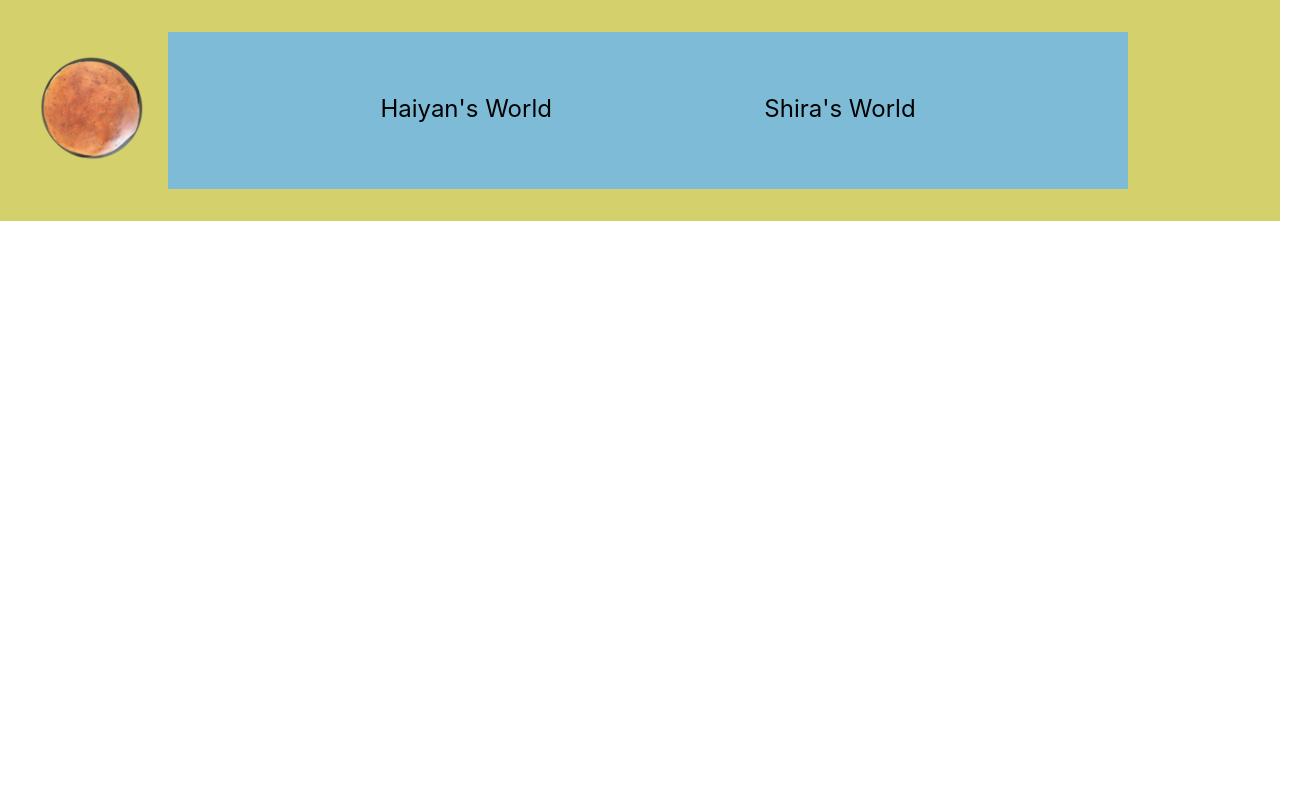
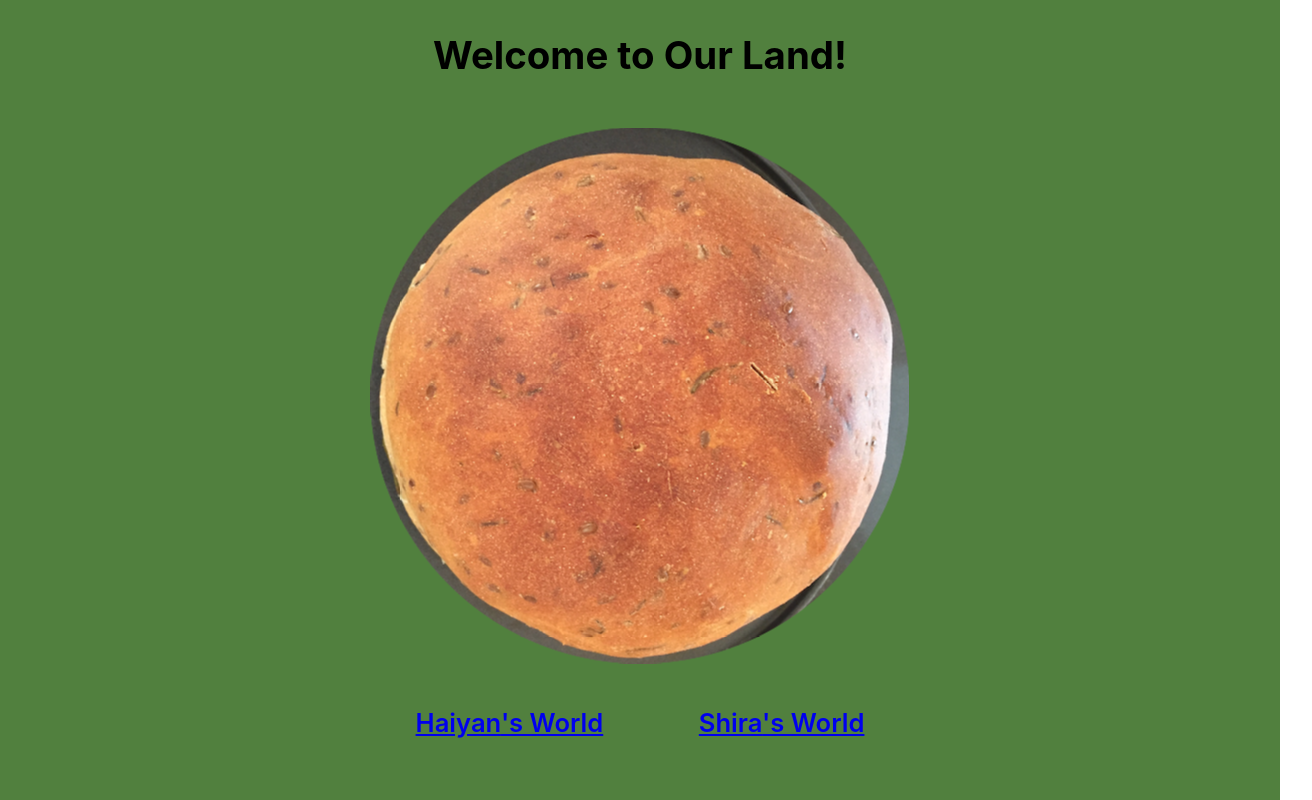
Before and after one commit to yhygh/haiyanland, a React (Create React App) app: page / in a window 1280 px wide. Shown: the whole page, 1312 px wide, since content can reach past the window. Built offline with nearby package versions, Linux system fonts and the light colour scheme.

Commit message:
1. Added routing from the home page
2. Initial responsive formatting of home page

```diff
--- a/package.json
+++ b/package.json
@@ -8,6 +8,7 @@
     "@testing-library/user-event": "^7.2.1",
     "react": "^16.13.1",
     "react-dom": "^16.13.1",
+    "react-router-dom": "^5.1.2",
     "react-scripts": "3.4.1"
   },
   "scripts": {
--- a/src/App.css
+++ b/src/App.css
@@ -1,9 +1,16 @@
+img, embed,
+object, video {
+  max-width: 100%;
+}
+
 .App {
+  position: absolute;
+  width: 100%;
   text-align: center;
   background-color: #d4d16d;
 }
 
-.App-logo {
+/*.App-logo {
   height: 40vmin;
   pointer-events: none;
 }
@@ -36,4 +43,4 @@
   to {
     transform: rotate(360deg);
   }
-}
+}*/
--- a/src/App.js
+++ b/src/App.js
@@ -1,9 +1,13 @@
 import React from 'react';
-import logo from './logo.svg';
+// import logo from './logo.svg';
 import './App.css';
 
-import Top from './Top';
 
+import { BrowserRouter, Route, Switch } from 'react-router-dom';
+
+import Home from './Home';
+import Haiyan from './Haiyan';
+import Shira from './Shira';
 
 /*
         <header className="App-header">
@@ -22,13 +26,21 @@ import Top from './Top';
         </header>
 */
 
+        // <Top />
+
 // Rewrite the function in a class
 class App extends React.Component {
   render(){
     return (
       <div className="App">
-        <Top />
-
+        <BrowserRouter>
+          <Switch>
+            <Route path='/' exact component={Home} />
+            <Route path='/haiyan' exact component={Haiyan} />
+            <Route path='/shira' exact component={Shira} />
+            <Route path='/' render={ () => <div>404</div>} />
+          </Switch>
+        </BrowserRouter>
       </div>
     );
   }
--- /dev/null
+++ b/src/Home.css
@@ -0,0 +1,79 @@
+.Home-container {
+  position: absolute;
+  background-color: #51803e;
+  min-height: 100vh;
+  min-width: 100vw;
+}
+
+.Home-title {
+  font-size: 5vw;
+  margin-top: 2rem;
+  margin-bottom: 6vh;
+  font-weight: bold
+}
+
+.Home-bread-img {
+	top: 2vh;
+	max-width: 50%;
+    max-height: 50%;
+}
+
+ul#home-personitem {
+	list-style-type: none;
+	display: flex;
+	justify-content: space-evenly;
+	padding-inline-start: 0px;
+}
+
+ul#home-personitem li{
+    padding: 1.375rem 0;
+    font-size: 4vw;
+    font-weight: 600;
+}
+
+@media screen and (max-width: 400px) {
+  ul#home-personitem {
+	display: block;
+	list-style-type: none;
+  }
+
+  ul#home-personitem li{
+	font-size: 5vw;
+  }
+
+}
+
+@media screen and (min-width: 700px) {
+	.Home-title {
+		font-size: 3vw;
+	}
+
+	.home-bread-img {
+	    max-height: 350px;
+	}
+
+	ul#home-personitem {
+		width: 50%;
+		margin-left: auto;
+		margin-right: auto;
+	}
+
+	ul#home-personitem li {
+		font-size: 2vw;
+	}
+}
+
+@media (prefers-reduced-motion: no-preference) {
+  .Home-bread-logo {
+    animation: bread-spin infinite 20s linear;
+  }
+}
+
+@keyframes bread-spin {
+  from {
+    transform: rotate(0deg);
+  }
+  to {
+    transform: rotate(360deg);
+  }
+}
--- /dev/null
+++ b/src/Home.js
@@ -0,0 +1,40 @@
+import React from 'react';
+import bread from './bread.png';
+import './Home.css';
+import {Link} from 'react-router-dom';
+
+const items = [
+    {name: 'Haiyan',
+     page: '/haiyan',
+    },
+    {name: 'Shira',
+     page: '/shira',
+    }
+  ];
+
+class Home extends React.Component {
+  render() {
+  	return (
+      <div className="Home-container">
+        <div className="Home-title">Welcome to Our Land!</div>
+        <div>
+          <img src={bread} className="Home-bread-img Home-bread-logo" alt="Bread"/>
+        </div>
+        <ul id="home-personitem">
+          {
+            items.map((person, index) => (
+              <li key={index}>
+                <Link to={person.page}>{person.name}'s World</Link>
+              </li>
+            ))
+          }
+        </ul>
+      </div>
+
+    );
+
+  }
+
+}
+
+export default Home;
--- a/src/Top.js
+++ b/src/Top.js
@@ -1,20 +1,23 @@
 import React from 'react';
 import bread from './bread.png';
 import './Top.css';
+import {Link} from 'react-router-dom';
 
 const items = [
   	{name: 'Haiyan',
-  	 page: 'Haiyan Page',
+  	 page: '/haiyan',
   	 img: './assets/haiyan/city.png'
     },
   	{name: 'Shira',
-  	 page: 'Shira Page',
+  	 page: '/shira',
   	 img: './assets/shira/running.jpg'
     }
   ];
 
 class Top extends React.Component {
   render() {
+  	  console.log(this.props.location);
+  	  console.log(this.props.match);
   	return (
       <nav>
         <div className="container">
@@ -26,7 +29,16 @@ class Top extends React.Component {
 	              {
 	              	items.map((person, index) => (
 	              		<li className="person" key={index}>
-	              		  <p>{person.name}'s World</p>
+	              		  <Link to={person.page}>{person.name}'s World</Link>
+	              		  <button
+	              		    onClick={ () => {
+                              // api call
+                              // change to a different page
+                              this.props.history.push('/haiyan');
+	              		    } }>
+	              		    Click me to go to {person.name}
+	              		  </button>
+
 	              		</li>
 	              	))
 	              }
```
Also changed, not shown: 1 other file (tests, documents, lock files or other folders).
